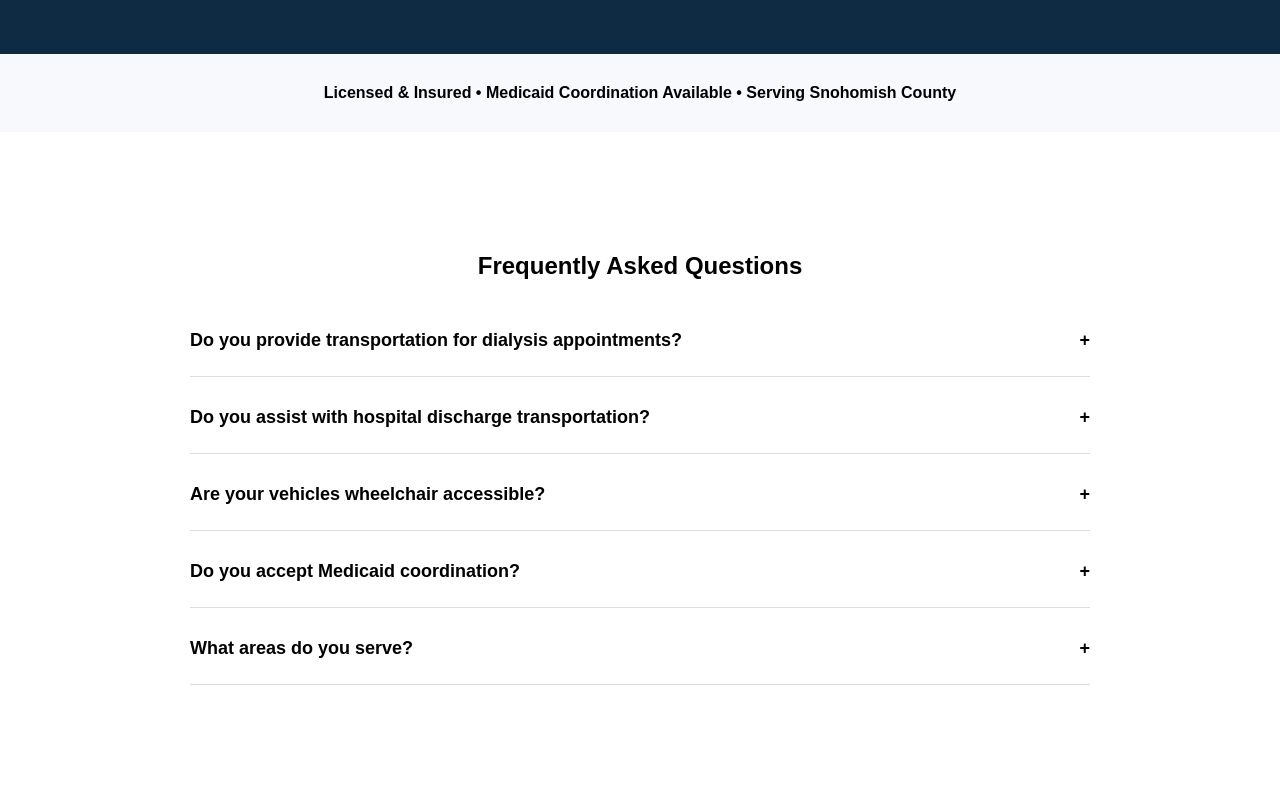
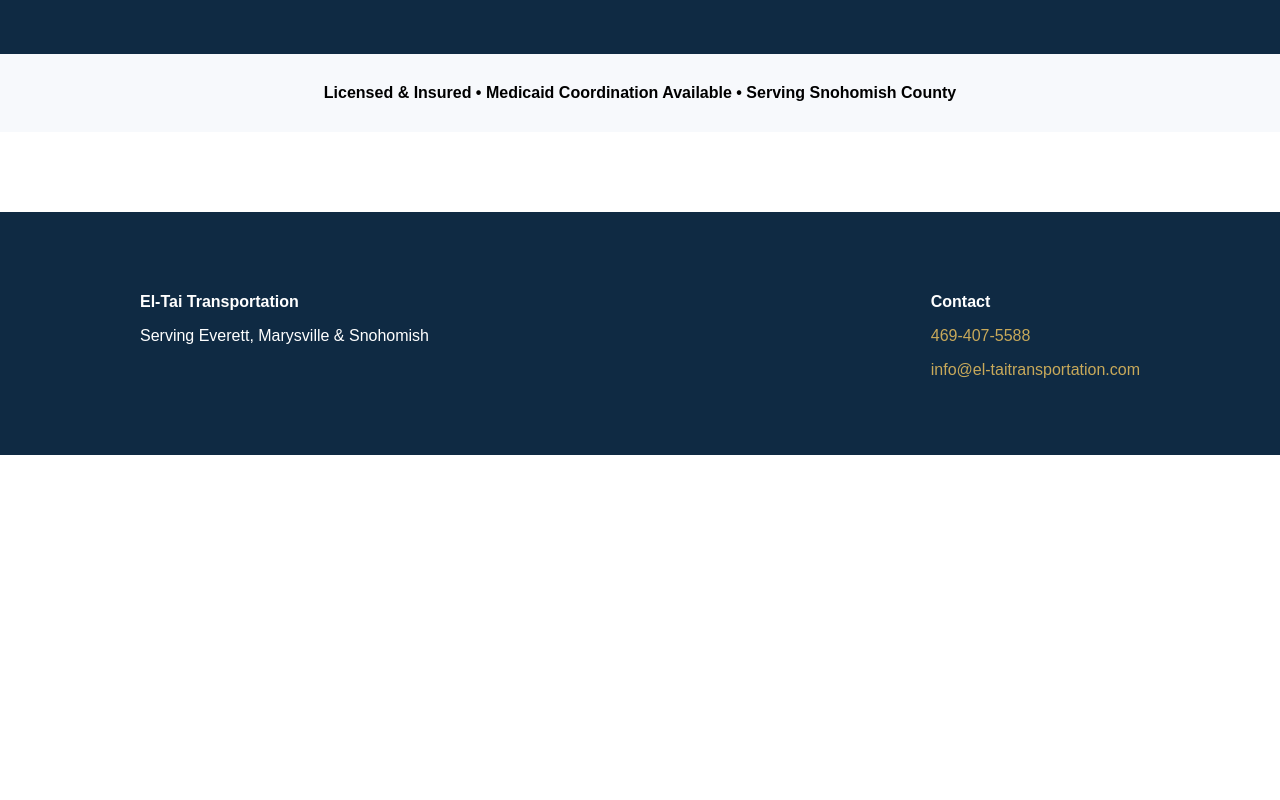
Before and after one commit to WillieKM/el-tai-nemt-v2, a Next.js app: page / in a window 1280 px wide. Shown: the part 540-1340 px from the top of the page. After the commit the page ends 995 px from the top, so only its background shows below. Built offline with nearby package versions, Linux system fonts and the light colour scheme.

Commit message:
Refactor HomePage to include metadata and remove FAQs
Removed FAQ section and added metadata for the page.

```diff
--- a/app/page.tsx
+++ b/app/page.tsx
@@ -1,70 +1,11 @@
-"use client";
-
-import { useState } from "react";
+export const metadata = {
+  title:
+    "El-Tai Transportation | Non-Emergency Medical Transportation in Everett, Marysville & Snohomish",
+  description:
+    "Safe and reliable medical transportation serving Everett, Marysville, and Snohomish.",
+};
 
 export default function HomePage() {
-  /* FAQ DATA */
-  const faqs = [
-    {
-      question: "Do you provide transportation for dialysis appointments?",
-      answer:
-        "Yes. We regularly transport patients to and from dialysis treatments throughout Everett, Marysville, and Snohomish.",
-    },
-    {
-      question: "Do you assist with hospital discharge transportation?",
-      answer:
-        "Absolutely. We provide safe and reliable transportation home after hospital discharge.",
-    },
-    {
-      question: "Are your vehicles wheelchair accessible?",
-      answer:
-        "Yes. We offer wheelchair-accessible transportation for patients with mobility needs.",
-    },
-    {
-      question: "Do you accept Medicaid coordination?",
-      answer:
-        "We work with Medicaid transportation coordination services. Contact us directly for eligibility details.",
-    },
-    {
-      question: "What areas do you serve?",
-      answer:
-        "We proudly serve Everett, Marysville, Snohomish, and surrounding communities throughout Snohomish County.",
-    },
-  ];
-
-  function FAQItem({ question, answer }: any) {
-    const [open, setOpen] = useState(false);
-
-    return (
-      <div style={{ marginBottom: "20px", borderBottom: "1px solid #ddd", paddingBottom: "15px" }}>
-        <button
-          onClick={() => setOpen(!open)}
-          style={{
-            width: "100%",
-            background: "none",
-            border: "none",
-            fontSize: "18px",
-            fontWeight: 600,
-            textAlign: "left",
-            display: "flex",
-            justifyContent: "space-between",
-            cursor: "pointer",
-            padding: "10px 0",
-          }}
-        >
-          {question}
-          <span>{open ? "−" : "+"}</span>
-        </button>
-
-        {open && (
-          <p style={{ marginTop: "10px", color: "#555", lineHeight: 1.6 }}>
-            {answer}
-          </p>
-        )}
-      </div>
-    );
-  }
-
   return (
     <main>
 
@@ -128,27 +69,6 @@ export default function HomePage() {
         Licensed & Insured • Medicaid Coordination Available • Serving Snohomish County
       </section>
 
-      {/* FAQ SECTION */}
-      <section
-        style={{
-          padding: "100px 20px",
-          maxWidth: "900px",
-          margin: "0 auto",
-        }}
-      >
-        <h2 style={{ textAlign: "center", marginBottom: "40px" }}>
-          Frequently Asked Questions
-        </h2>
-
-        {faqs.map((faq, index) => (
-          <FAQItem
-            key={index}
-            question={faq.question}
-            answer={faq.answer}
-          />
-        ))}
-      </section>
-
     </main>
   );
 }
```
